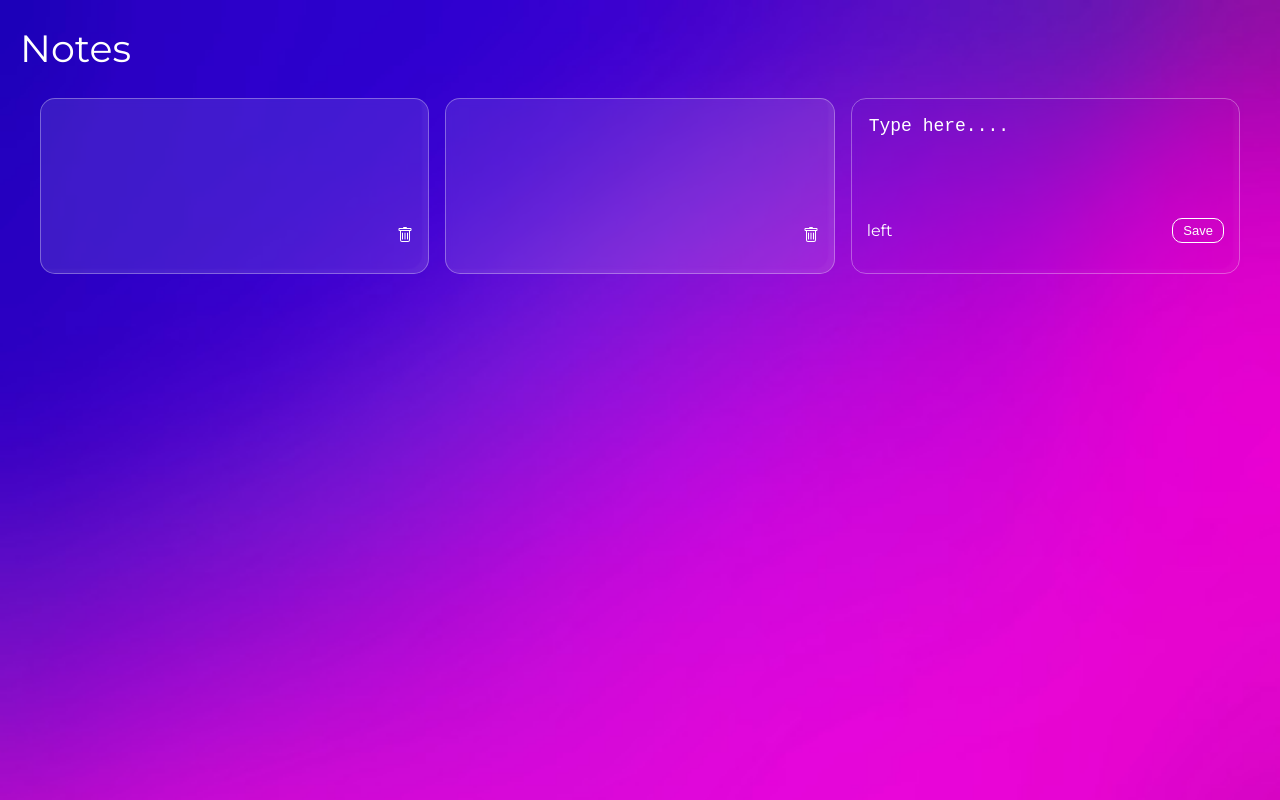
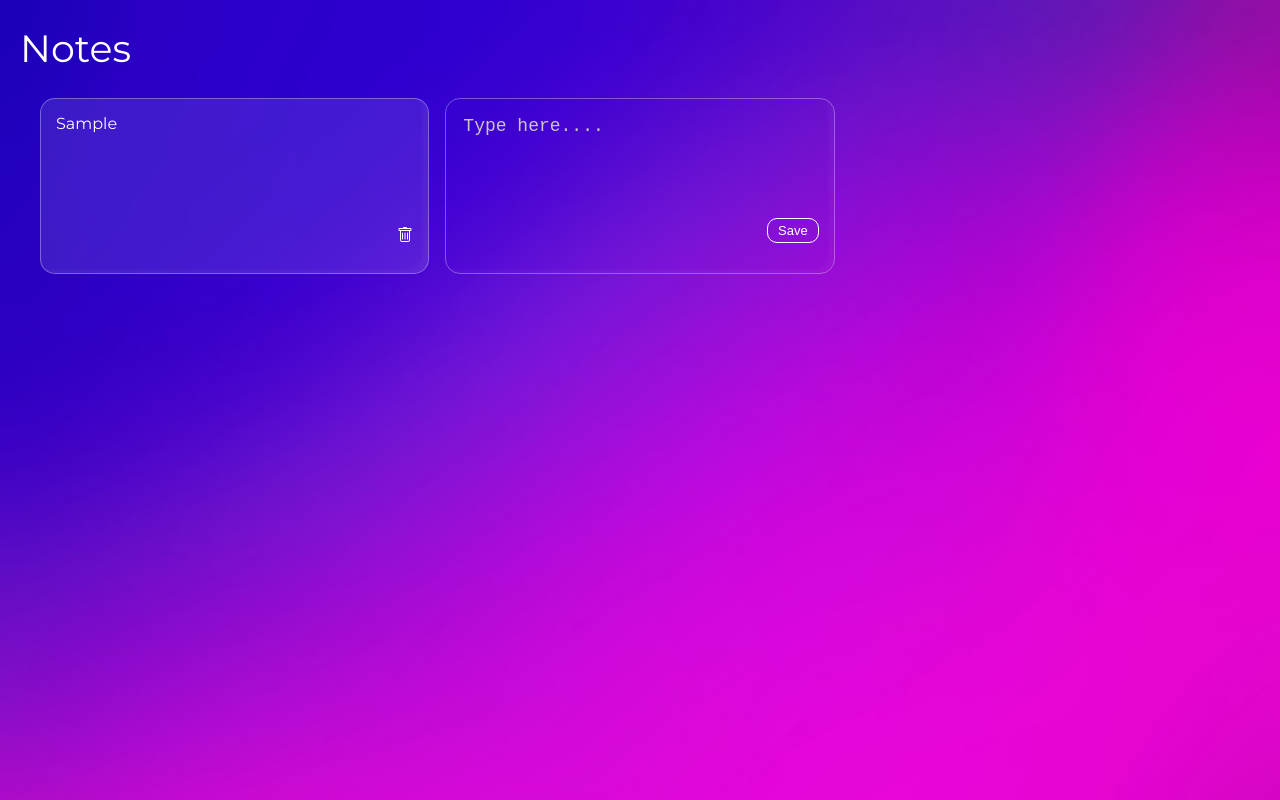
Before and after one commit to apurbar06/React_things, a React (Create React App) app in the folder note-app/: page / in a window 1280 px wide. Both pictures are taken after typing "Sample" into the empty fields and a click on the button "Save". Built offline with nearby package versions, Linux system fonts and the light colour scheme.

Commit message:
fully functional

```diff
--- a/note-app/src/Components/NoteComponents/CreateNote.js
+++ b/note-app/src/Components/NoteComponents/CreateNote.js
@@ -11,8 +11,8 @@
         onChange={textHandler}
         maxLength="120"
       ></textarea>
-      <div className="note__footer">
-        <span className="label"> left</span>
+      <div className="note__footer" style={{ justifyContent: "flex-end" }}>
+        {/* <span className="label"> left</span> */}
         <button className="note__save" onClick={saveHandler}>
           Save
         </button>
--- a/note-app/src/Components/NoteComponents/Note.js
+++ b/note-app/src/Components/NoteComponents/Note.js
@@ -1,21 +1,19 @@
 import React from "react";
 import "../css/Note.css";
-import DeleteForeverOutlinedIcon from "@mui/icons-material/DeleteForeverOutlined";
-import trash from '../img/trash.svg';
+import trash from "../img/trash.svg";
 
-function Note() {
+function Note({ id, text, deleteNote }) {
   return (
     <div className="note">
-
-      <div className="note__body"></div>
+      <div className="note__body">{text}</div>
       <div className="note__footer" style={{ justifyContent: "flex-end" }}>
-        {/* <DeleteForeverOutlinedIcon
+        <img
+          src={trash}
           className="note__delete"
-          aria-hidden="true"
-        ></DeleteForeverOutlinedIcon> */}
-        <img src={trash} className="note__delete" alt="trash" />
+          alt="trash"
+          onClick={() => deleteNote(id)}
+        />
       </div>
-
     </div>
   );
 }
--- a/note-app/src/Components/NoteComponents/Notes.js
+++ b/note-app/src/Components/NoteComponents/Notes.js
@@ -35,8 +35,14 @@
 
   return (
     <div className="notes">
-      <Note />
-      <Note />
+      {notes.map((note) => (
+        <Note
+          key={note.id}
+          id={note.id}
+          text={note.text}
+          deleteNote={deleteNote}
+        />
+      ))}
       <CreateNote
         textHandler={textHandler}
         saveHandler={saveHandler}
--- a/note-app/src/Components/css/Note.css
+++ b/note-app/src/Components/css/Note.css
@@ -11,6 +11,10 @@
     flex-direction: column;
     justify-content: space-between;
     word-wrap: break-word;
+}
+.note__body {
+    display: flex;
+    justify-content: flex-start;
 }
 .note__footer {
     display: flex;
@@ -30,7 +34,7 @@
     outline: none;
 }
 .note textarea::placeholder {
-    color: #fff;
+    color: #cdc5c5;
 }
 .note__save {
     background: transparent;
```
